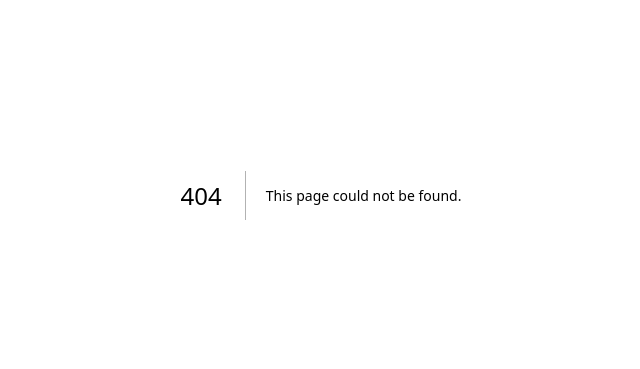
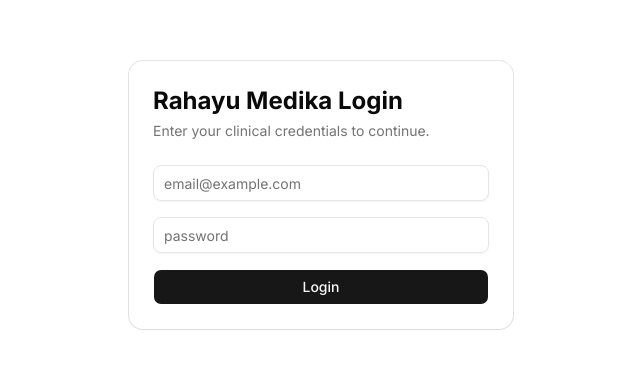
Before and after one commit to andhikaanggara/careflow-clinic-platform, a Next.js app: page /login in a window 1280 px wide. Before the commit this address had no page. Shown: the part 205-574 px from the top of the page, without its empty margins (319-959 px from the left). Built offline with nearby package versions, Linux system fonts and the light colour scheme; no server answers.

Commit message:
feat: implement supabase auth and protected middleware

```diff
--- /dev/null
+++ b/middleware.ts
@@ -0,0 +1,13 @@
+import { type NextRequest } from "next/server";
+import { updateSesion } from "@/utils/supabase/middlewate";
+
+export async function middleware(request: NextRequest) {
+  return await updateSesion(request);
+}
+
+export const config = {
+  matcher: [
+    // Match all request paths except for the ones starting with
+    "/((?!_next/static|_next/image|favicon.ico|.*\\.(?:svg|png|jpg|jpeg|gif|webp)$).*)",
+  ],
+};
--- a/package.json
+++ b/package.json
@@ -10,13 +10,14 @@
   },
   "dependencies": {
     "@base-ui/react": "^1.3.0",
-    "@supabase/supabase-js": "^2.101.1",
+    "@supabase/ssr": "^0.10.2",
+    "@supabase/supabase-js": "^2.103.3",
     "class-variance-authority": "^0.7.1",
     "clsx": "^2.1.1",
     "cmdk": "^1.1.1",
     "date-fns": "^4.1.0",
     "lucide-react": "^1.7.0",
-    "next": "16.2.2",
+    "next": "^16.2.4",
     "next-themes": "^0.4.6",
     "radix-ui": "^1.4.3",
     "react": "19.2.4",
--- a/src/app/attendance/attendance-client.tsx
+++ b/src/app/attendance/attendance-client.tsx
@@ -65,6 +65,7 @@ import {
   AlertDialogHeader,
   AlertDialogTitle,
 } from "@/components/ui/alert-dialog";
+import LogoutButton from "@/components/ui/logoutButton";
 
 // state
 const SHIFTS = ["Pagi", "Sore", "Malam"] as const;
@@ -263,6 +264,7 @@ export default function AttendanceClient({
         <h1 className="text-xl font-semibold tracking-tight">
           Presensi Petugas
         </h1>
+        <div>
           <Button
             type="button"
             className="cursor-pointer shrink-0"
@@ -270,6 +272,8 @@ export default function AttendanceClient({
           >
             Tambah Presensi
           </Button>
+          <LogoutButton />
+        </div>
       </div>
 
       {/* Bagian bawah: tabel */}
--- a/src/app/attendance/page.tsx
+++ b/src/app/attendance/page.tsx
@@ -3,12 +3,22 @@ import type { IAttendanceRow } from "@/type/attendance";
 import type { IStaff } from "@/type/staff";
 
 import AttendanceClient from "@/app/attendance/attendance-client";
+import { createClient } from "@/utils/supabase/server";
+import { redirect } from "next/navigation";
 
 /** Halaman ini selalu mengambil data terbaru dari Supabase, bukan cache build. */
 export const dynamic = "force-dynamic";
 
 // fetching data attendance dan staff secara bersamaan
 export default async function AttendancePage() {
+  const supabase = await createClient();
+  const {
+    data: { user },
+  } = await supabase.auth.getUser();
+  if (!user) {
+    redirect("/login");
+  }
+
   const [attendanceRes, staffRes, roleRes] = await Promise.all([
     supabase
       .from("attendance")
--- /dev/null
+++ b/src/app/login/login-client.tsx
@@ -0,0 +1,83 @@
+"use client";
+
+// Import
+// Libraries
+import { createClient } from "@/utils/supabase/client";
+import { useRouter } from "next/navigation";
+import { useState } from "react";
+// Ui
+import { Button } from "@/components/ui/button";
+import {
+  Card,
+  CardContent,
+  CardDescription,
+  CardHeader,
+  CardTitle,
+} from "@/components/ui/card";
+import { Input } from "@/components/ui/input";
+
+// Component
+export default function LoginClient() {
+  // state
+  const [email, setEmail] = useState("");
+  const [password, setPassword] = useState("");
+  const [loading, setLoading] = useState(false);
+  // supabase client
+  const supabase = createClient();
+  // router
+  const router = useRouter();
+
+  // handle login function
+  const handleLogin = async (e: React.FormEvent) => {
+    e.preventDefault();
+    setLoading(true);
+
+    const { error } = await supabase.auth.signInWithPassword({
+      email,
+      password,
+    });
+
+    if (error) {
+      alert(error.message);
+      setLoading(false);
+    } else {
+      router.push("/staff"); //harusnya ini push ke dashboard atau halaman utama setelah login
+      router.refresh();
+    }
+  };
+
+  //   render
+  return (
+    <Card className="w-full max-w-sm">
+      <CardHeader>
+        <CardTitle className="text-2xl font-bold">
+          Rahayu Medika Login
+        </CardTitle>
+        <CardDescription>
+          Enter your clinical credentials to continue.
+        </CardDescription>
+      </CardHeader>
+      <CardContent>
+        <form onSubmit={handleLogin} className="grid gap-4">
+          <Input
+            type="email"
+            placeholder="email@example.com"
+            value={email}
+            onChange={(e) => setEmail(e.target.value)}
+            required
+          />
+          <Input
+            type="password"
+            placeholder="password"
+            value={password}
+            onChange={(e) => setPassword(e.target.value)}
+            required
+          />
+          <Button type="submit" className="w-full" disabled={loading}>
+            {loading ? "Authenticating..." : "Login"}
+          </Button>
+        </form>
+      </CardContent>
+    </Card>
+  );
+}
--- /dev/null
+++ b/src/app/login/page.tsx
@@ -0,0 +1,20 @@
+import { createClient } from "@/utils/supabase/server";
+import { redirect } from "next/navigation";
+import LoginClient from "./login-client";
+
+export default async function LoginPage() {
+  const supabase = await createClient();
+  const {
+    data: { user },
+  } = await supabase.auth.getUser();
+
+  if (user) {
+    redirect("/staff"); //harusnya halaman dashboart atau halaman utama setelah login
+  }
+
+  return (
+    <div className="flex h-screen w-full items-center justify-center px-4">
+      <LoginClient />
+    </div>
+  );
+}
--- a/src/app/staff/page.tsx
+++ b/src/app/staff/page.tsx
@@ -2,6 +2,8 @@ import supabase from "../../lib/db";
 import type { IStaff } from "@/type/staff";
 import type { IRole } from "@/type/role";
 import StaffClient from "./staff-client";
+import { createClient } from "@/utils/supabase/server";
+import { redirect } from "next/navigation";
 
 interface IErrorDisplay {
   title: string;
@@ -40,6 +42,15 @@ const ErrorDisplay = ({
 
 // fetching data staff
 export default async function StaffPage() {
+  const supabase = await createClient();
+  const {
+    data: { user },
+  } = await supabase.auth.getUser();
+
+  if (!user) {
+    redirect("/login");
+  }
+
   const [staffRes, roleRes] = await Promise.all([
     supabase
       .from("staff")
--- a/src/app/staff/staff-client.tsx
+++ b/src/app/staff/staff-client.tsx
@@ -6,6 +6,7 @@ import { toast } from "sonner";
 import { Check, ChevronsUpDown, Command, Plus } from "lucide-react";
 
 // ui components
+import LogoutButton from "@/components/ui/logoutButton";
 import { Button } from "@/components/ui/button";
 import { Input } from "@/components/ui/input";
 import {
@@ -199,6 +200,7 @@ export default function StaffClient({
             Kelola daftar petugas klinik.
           </p>
         </div>
+        <div>
           <Button
             type="button"
             onClick={openAddDialog}
@@ -206,6 +208,8 @@ export default function StaffClient({
           >
             Tambah petugas
           </Button>
+          <LogoutButton />
+        </div>
       </div>
 
       {/* table */}
--- /dev/null
+++ b/src/components/ui/logoutButton.tsx
@@ -0,0 +1,22 @@
+"use client";
+
+import { createClient } from "@/utils/supabase/client";
+import { useRouter } from "next/navigation";
+import { Button } from "@/components/ui/button";
+
+export default function Logout() {
+  const supabase = createClient();
+  const router = useRouter();
+
+  const handleLogout = async () => {
+    await supabase.auth.signOut();
+    router.push("/login");
+    router.refresh();
+  };
+
+  return (
+    <Button size="sm" onClick={handleLogout}>
+      Logout
+    </Button>
+  );
+}
--- /dev/null
+++ b/src/utils/supabase/client.ts
@@ -0,0 +1,8 @@
+import { createBrowserClient } from "@supabase/ssr";
+
+export function createClient() {
+  return createBrowserClient(
+    process.env.NEXT_PUBLIC_SUPABASE_URL!,
+    process.env.NEXT_PUBLIC_SUPABASE_ANON_KEY!,
+  );
+}
--- /dev/null
+++ b/src/utils/supabase/middlewate.ts
@@ -0,0 +1,26 @@
+import { createServerClient } from "@supabase/ssr";
+import { NextResponse, type NextRequest } from "next/server";
+
+export async function updateSesion(request: NextRequest) {
+  let supabaseResponse = NextResponse.next({ request });
+
+  const supabase = createServerClient(
+    process.env.NEXT_PUBLIC_SUPABASE_URL!,
+    process.env.NEXT_PUBLIC_SUPABASE_ANON_KEY!,
+    {
+      cookies: {
+        getAll() {
+          return request.cookies.getAll();
+        },
+        setAll(cookiesToSet) {
+          cookiesToSet.forEach(({ name, value, options }) => {
+            supabaseResponse.cookies.set(name, value, options);
+          });
+        },
+      },
+    },
+  );
+
+  await supabase.auth.getUser();
+  return supabaseResponse;
+}
--- /dev/null
+++ b/src/utils/supabase/server.ts
@@ -0,0 +1,25 @@
+import { createServerClient } from "@supabase/ssr";
+import { cookies } from "next/headers";
+
+export async function createClient() {
+  const cookieStore = await cookies();
+
+  return createServerClient(
+    process.env.NEXT_PUBLIC_SUPABASE_URL!,
+    process.env.NEXT_PUBLIC_SUPABASE_ANON_KEY!,
+    {
+      cookies: {
+        getAll() {
+          return cookieStore.getAll();
+        },
+        setAll(cookiesToSet) {
+          try {
+            cookiesToSet.forEach(({ name, value, options }) =>
+              cookieStore.set(name, value, options),
+            );
+          } catch (error) {}
+        },
+      },
+    },
+  );
+}
```
Also changed, not shown: 1 other file (tests, documents, lock files or other folders). Lines whose indentation alone changed are shown as unchanged.
